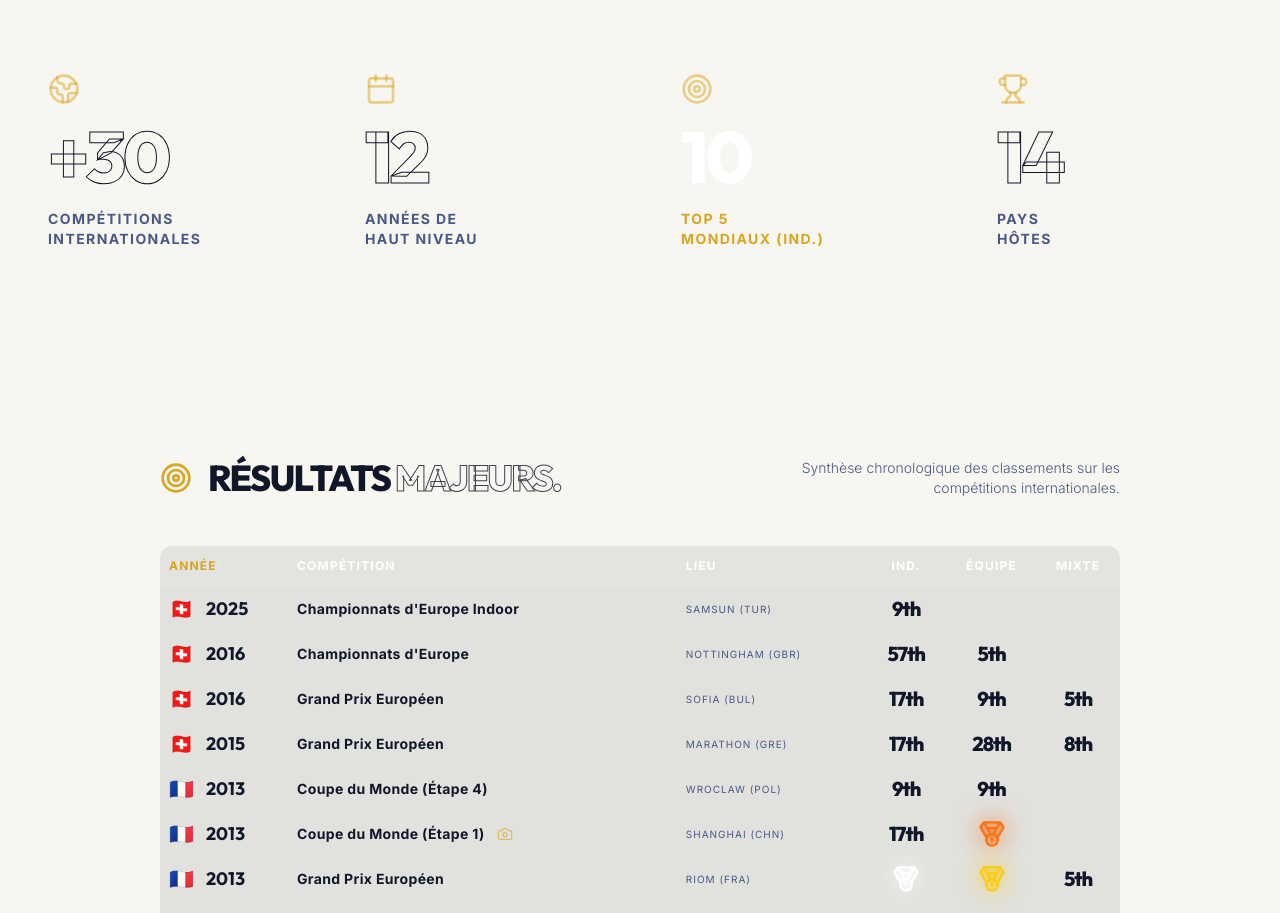
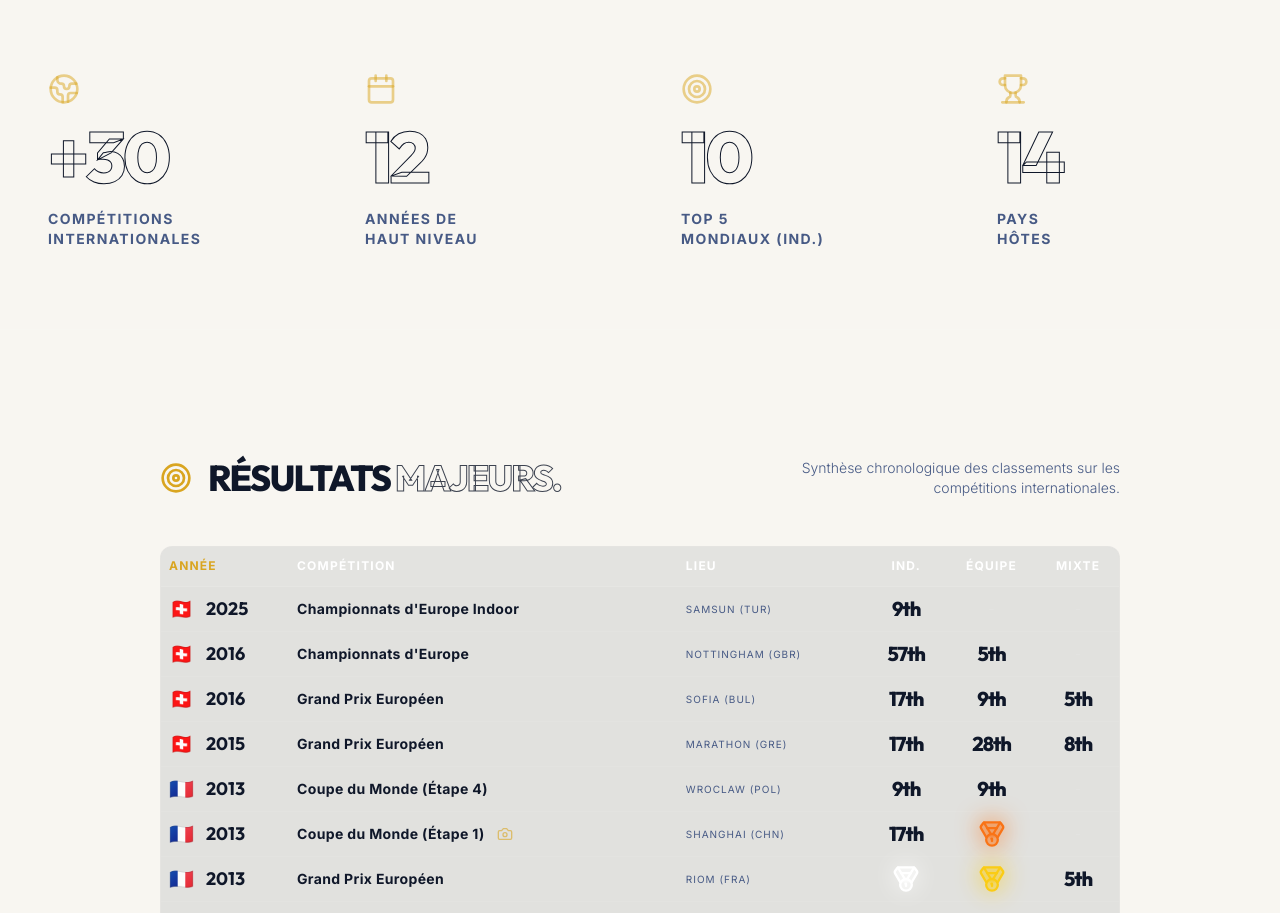
Before and after one commit to nc7hmwtkz4-dot/sg-335882f0-675b-4301-b1b4-dec62524d52d-1777717981, a Next.js app: page /palmares in a window 1280 px wide. Shown: the part 1160-2073 px from the top of the page. Built offline with nearby package versions, Linux system fonts and the light colour scheme.

Commit message:
style(ui): standardize typography for top 5 section

```diff
--- a/src/pages/palmares.tsx
+++ b/src/pages/palmares.tsx
@@ -235,8 +235,8 @@ export default function Palmares() {
             </div>
             <div className="space-y-4 px-4">
               <Target className="w-8 h-8 text-accent/50" />
-              <p className="text-5xl md:text-7xl font-heading font-extrabold tracking-tighter text-white">10</p>
-              <p className="text-sm font-bold uppercase tracking-widest text-accent">Top 5<br />Mondiaux (Ind.)</p>
+              <p className="text-5xl md:text-7xl font-heading font-extrabold tracking-tighter text-transparent [-webkit-text-stroke:1px_theme(colors.foreground)]">10</p>
+              <p className="text-sm font-bold uppercase tracking-widest text-muted-foreground">Top 5<br />Mondiaux (Ind.)</p>
             </div>
             <div className="space-y-4 px-4">
               <Trophy className="w-8 h-8 text-accent/50" />
```
Also changed, not shown: 1 other file (tests, documents, lock files or other folders).
